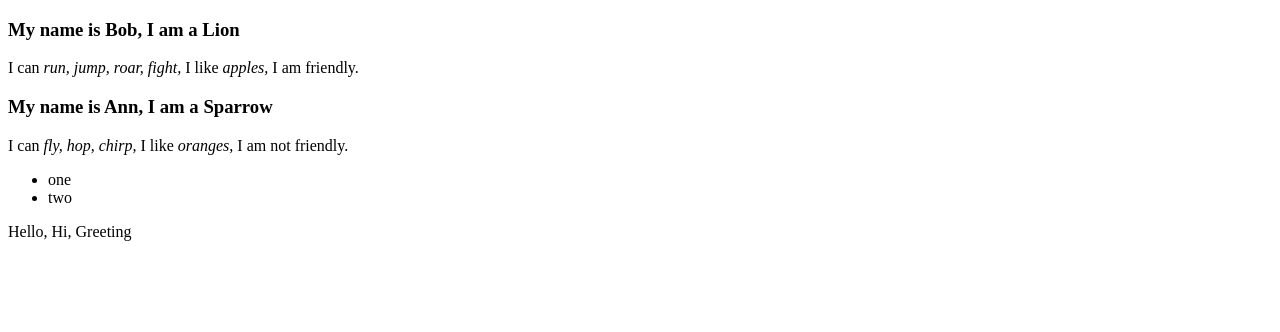
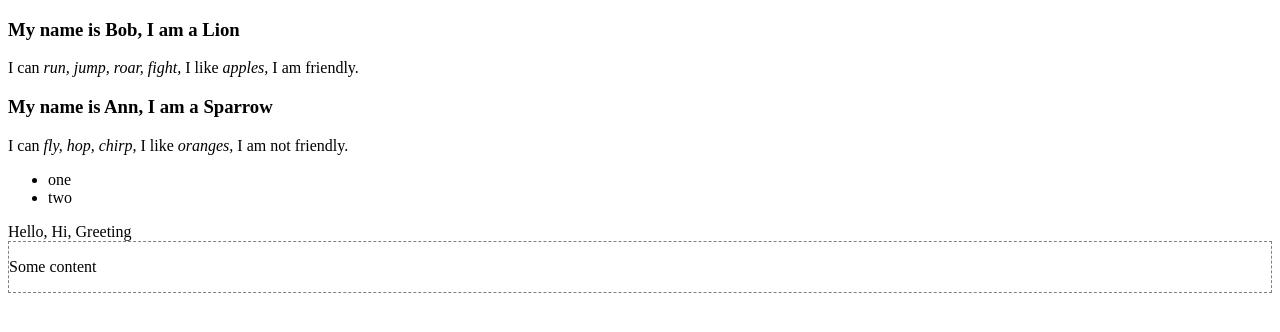
Before and after one commit to Yurimcalex/react-sandbox, a React (Vite) app: page / in a window 1280 px wide. Shown: the top 332 px of the page. Built offline with nearby package versions, Linux system fonts and the light colour scheme.

Commit message:
Use FancyBorder component

```diff
--- a/src/du/DU.jsx
+++ b/src/du/DU.jsx
@@ -1,5 +1,6 @@
 import Animal from './Animal.jsx';
 import NotesList from './NotesList.jsx';
+import FancyBorder from './FancyBorder.jsx';
 
 export default function DU() {
 	return (
@@ -33,6 +34,10 @@ export default function DU() {
 					isList={false}
 				/>
 			</div>
+
+			<FancyBorder>
+				<p>Some content</p>
+			</FancyBorder>
 		</div>
 	);
 }
```
